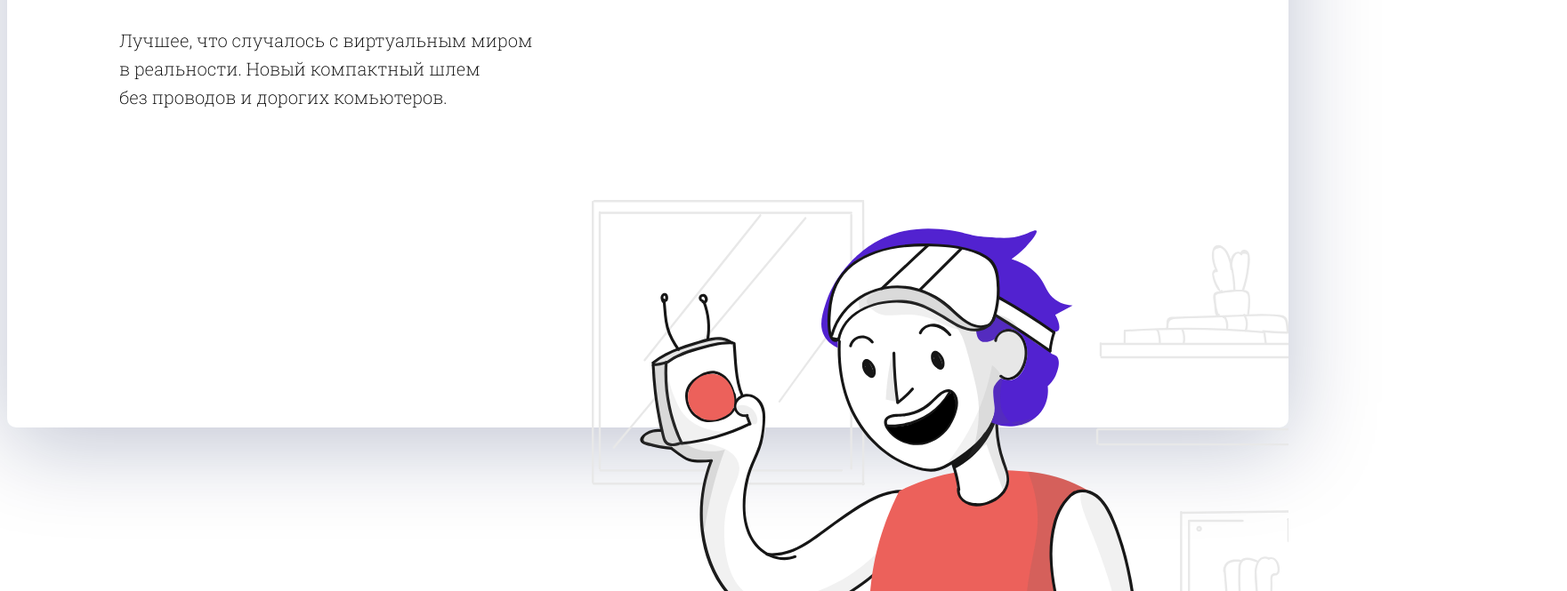
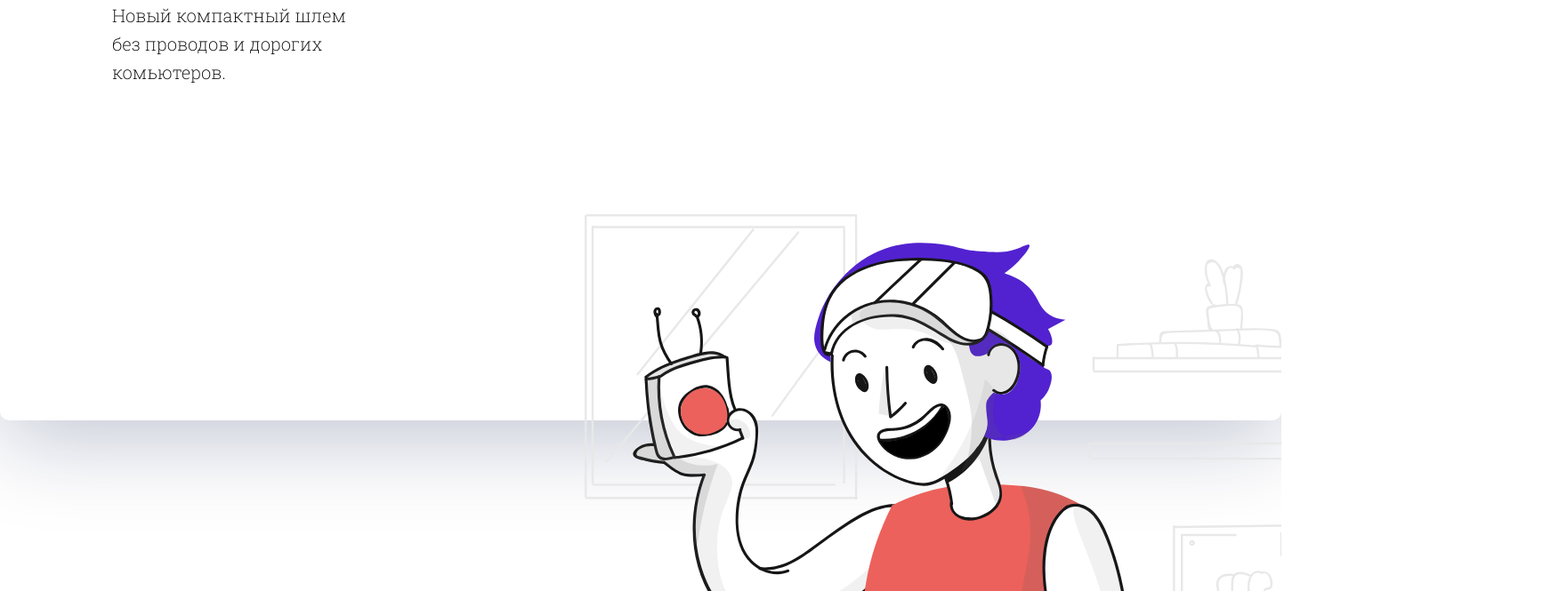
Before and after one commit to Orynbike/week8, a plain HTML site: page figma.index.html in a window 1280 px wide. Shown: the part 427-1092 px from the top of the page at 89% size, 1761 px wide, since content can reach past the window. Drawn offline with nearby package versions, Linux system fonts and the light colour scheme; a web font is replaced by a local one.

Commit message:
change style

```diff
--- a/figma.index.html
+++ b/figma.index.html
@@ -4,6 +4,7 @@
     <meta charset="UTF-8">
     <meta name="viewport" content="width=device-width, initial-scale=1.0">
     <title>Document</title>
+    <link rel="stylesheet" href="https://maxcdn.bootstrapcdn.com/bootstrap/4.5.2/css/bootstrap.min.css">
     <link href="/week8/font/Intro-Black.woff" rel="stylesheet">
     <link rel="preconnect" href="https://fonts.googleapis.com">
     <link rel="preconnect" href="https://fonts.gstatic.com" crossorigin>
@@ -84,6 +85,7 @@
 font-weight: 400;
 line-height: normal;
         }
+
         .link-primary {
             color: #5222D0;
     font-family: 'Roboto Slab', serif;
@@ -97,13 +99,13 @@
     padding-left: 126px;
     margin-top: 146px;
         }
+
         .pic {
-    margin-top: 100px; /* Adjust as needed */
+    padding-top: 128px; /* Adjust as needed */
     padding-left: 657px;
     width: 1096.34px;
 height: 724.313px;
 }
-
     </style>
 </head>
 <body>
```
Lines whose indentation alone changed are shown as unchanged.
